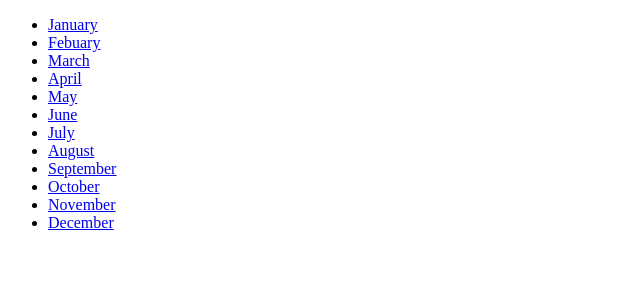
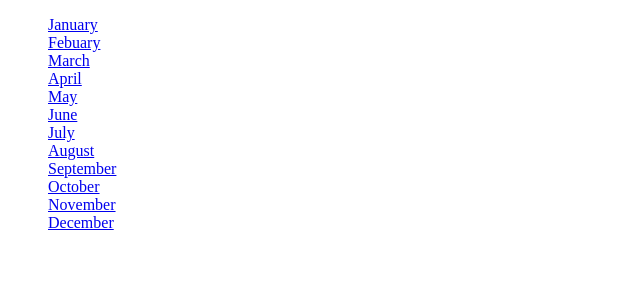
Before and after one commit to hmirzaieazar/my_learning-django-monthly_challenges, a Django app: page /challenges/ in a window 1280 px wide. Shown: the part 26-326 px from the top of the page, without its empty margins (0-640 px from the left). Run offline with Django 5.2, Linux system fonts and the light colour scheme.

Commit message:
feat: add static CSS file to challenges app

```diff
--- /dev/null
+++ b/challenges/static/challenges/challenge.css
@@ -0,0 +1,3 @@
+ul {
+    list-style: none;
+}
--- a/challenges/templates/challenges/index.html
+++ b/challenges/templates/challenges/index.html
@@ -1,4 +1,9 @@
 {% extends "base.html" %}
+{% load static %}
+
+{% block css_files %}
+<link rel="stylesheet" href="{% static "challenges/challenge.css" %}">
+{% endblock %}
 
 {% block title %}Monthly Challenges{% endblock %}
 
--- a/templates/base.html
+++ b/templates/base.html
@@ -4,6 +4,7 @@
         <meta charset="UTF-8" />
         <meta name="viewport" content="width=device-width, initial-scale=1.0" />
         <title>{% block title %}{% endblock %}</title>
+        {% block css_files %}{% endblock %}
     </head>
     <body>
         {% block body %}{% endblock %}
```
Also changed, not shown: README.md.
